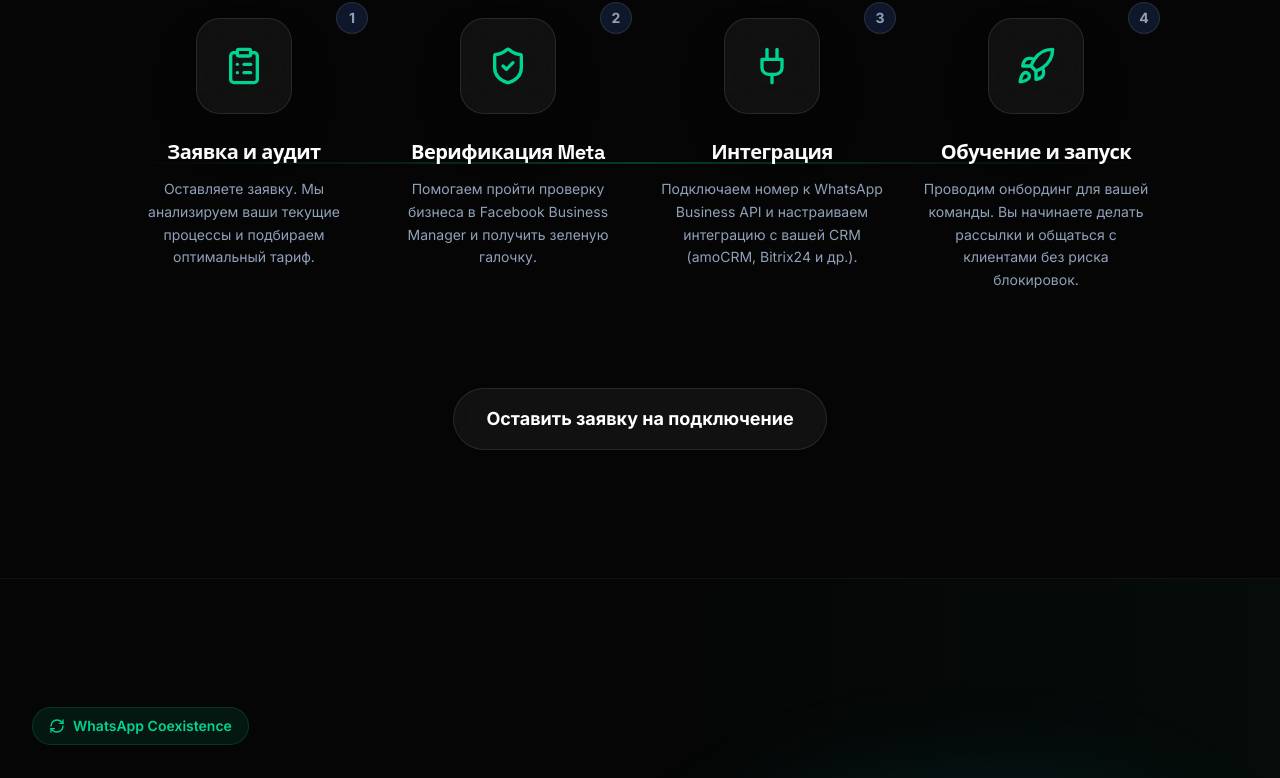
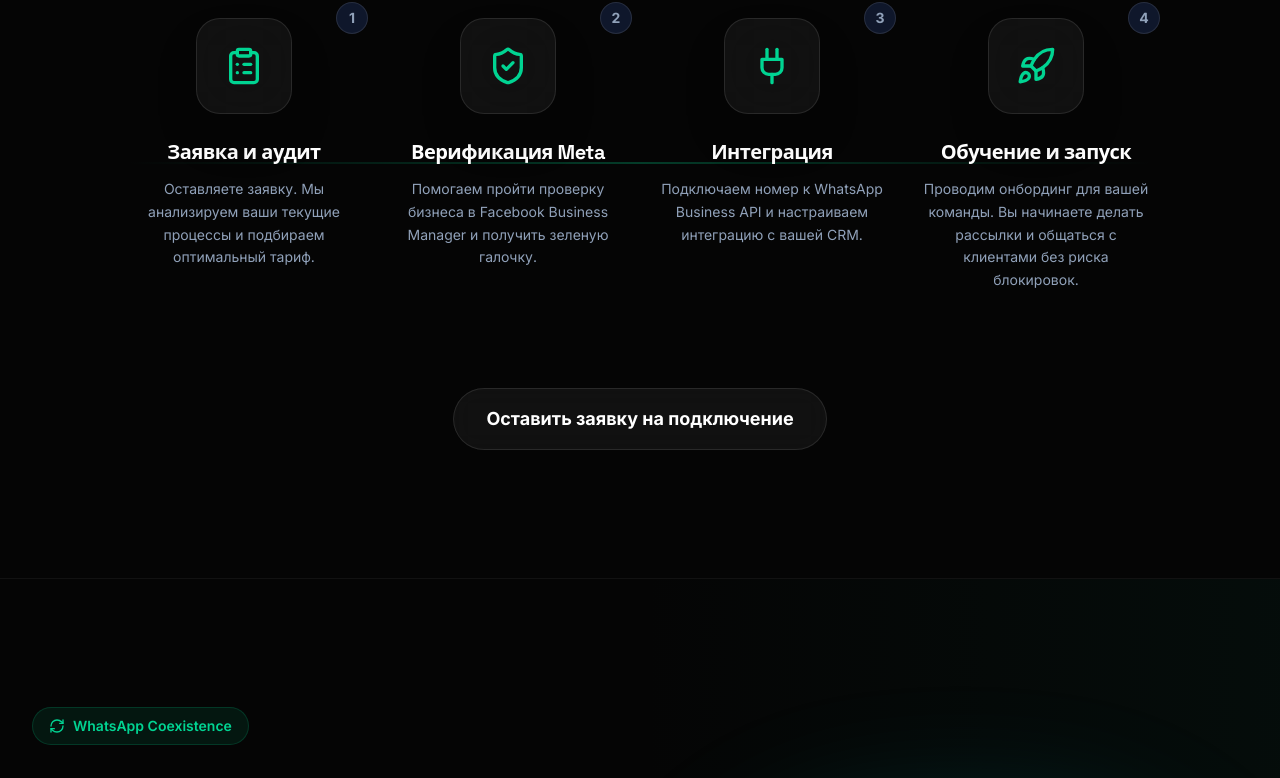
Before and after one commit to kenzheshh/11, a React (Vite) app: page / in a window 1280 px wide. Shown: the part 3376-4154 px from the top of the page. Built offline with nearby package versions, Linux system fonts and the light colour scheme.

Commit message:
feat(landing): Update V2 pricing and process copy
Refines the call to action in the V2 pricing section and clarifies the integration description in the V2 process section to better reflect the service offering.

```diff
--- a/src/components/v2/V2Pricing.tsx
+++ b/src/components/v2/V2Pricing.tsx
@@ -88,15 +88,12 @@ export default function V2Pricing() {
               Готовы работать с <span className="text-transparent bg-clip-text bg-gradient-to-r from-emerald-400 to-cyan-400">WABA?</span>
             </h2>
             <p className="text-xl text-slate-400 mb-12 max-w-2xl mx-auto font-light">
-              Оставьте заявку прямо сейчас и получите бесплатный аудит вашего текущего WhatsApp-маркетинга.
+              Оставьте заявку прямо сейчас и подключите официальный WhatsApp для вашего бизнеса.
             </p>
             <button onClick={() => window.dispatchEvent(new CustomEvent('open-amo-modal'))} className="bg-emerald-500 hover:bg-emerald-400 text-white px-10 py-5 rounded-full font-bold text-xl transition-all shadow-[0_0_40px_rgba(16,185,129,0.4)] hover:shadow-[0_0_60px_rgba(16,185,129,0.6)] flex items-center gap-3 mx-auto group hover:-translate-y-1">
               Подключить WABA
               <ArrowRight className="w-6 h-6 group-hover:translate-x-1 transition-transform" />
             </button>
-            <p className="mt-8 text-sm text-slate-500 font-light">
-              14 дней бесплатно • Без привязки карты • Отмена в любой момент
-            </p>
           </div>
         </div>
       </div>
--- a/src/components/v2/V2Process.tsx
+++ b/src/components/v2/V2Process.tsx
@@ -15,7 +15,7 @@ const steps = [
   },
   {
     title: 'Интеграция',
-    description: 'Подключаем номер к WhatsApp Business API и настраиваем интеграцию с вашей CRM (amoCRM, Bitrix24 и др.).',
+    description: 'Подключаем номер к WhatsApp Business API и настраиваем интеграцию с вашей CRM.',
     icon: Plug
   },
   {
```
